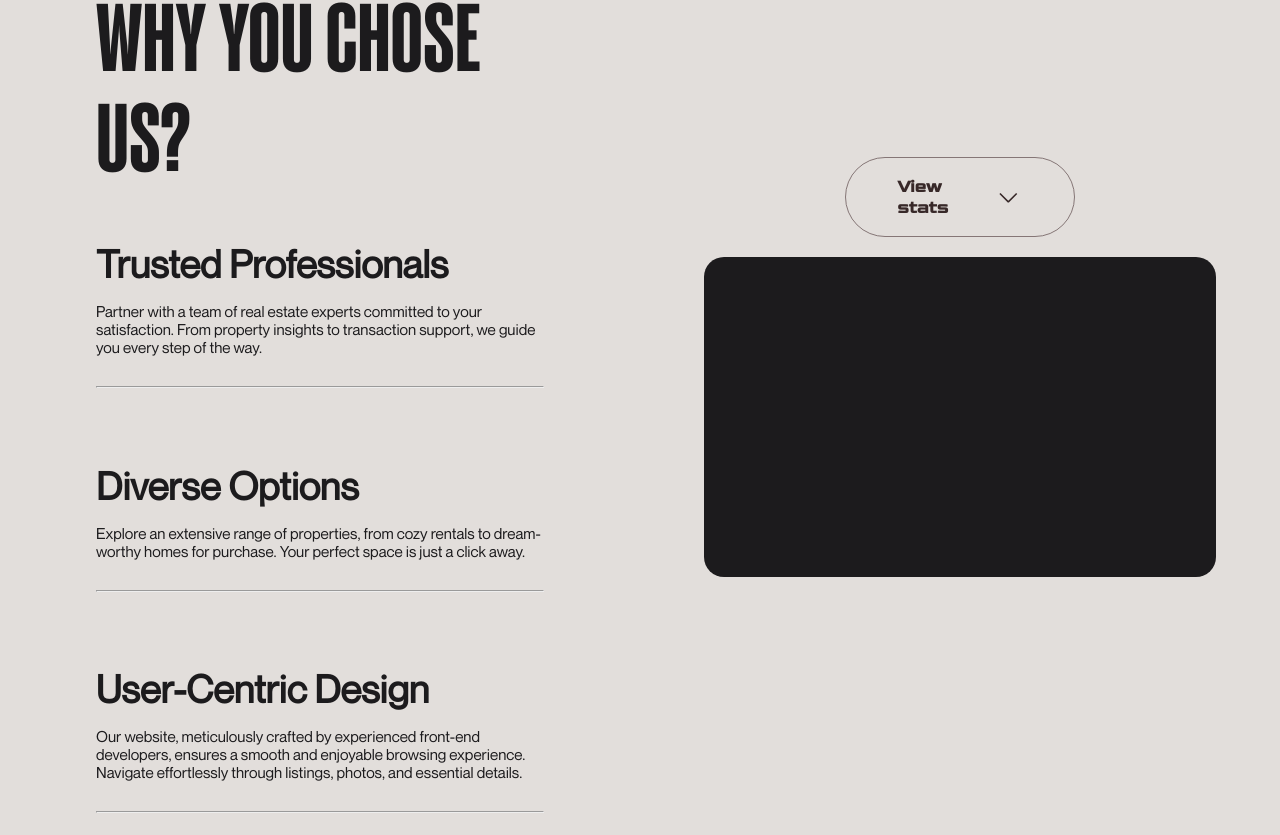
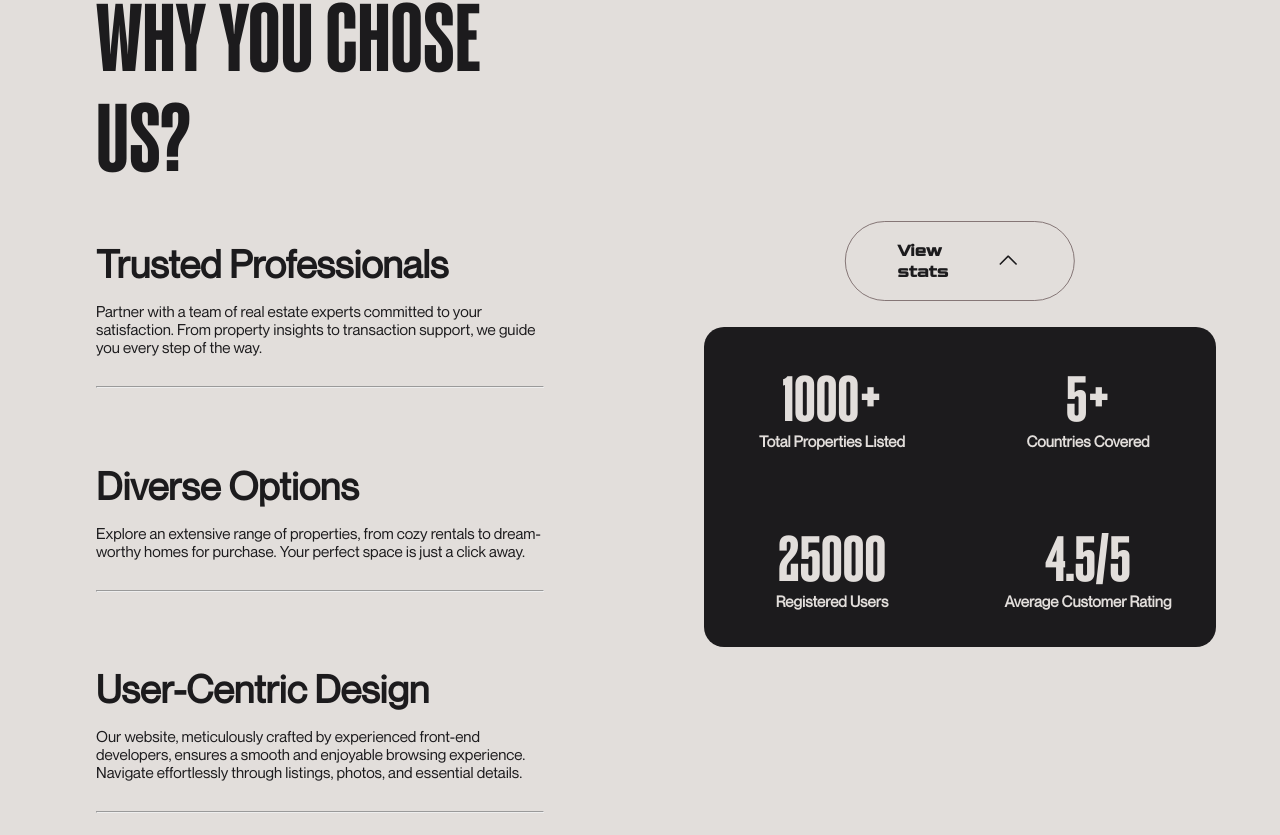
Before and after one commit to praxxOp/realestate, a Next.js app: page / in a window 1280 px wide. Shown: the part 3785-4620 px from the top of the page. Built offline with nearby package versions, Linux system fonts and the light colour scheme.

Commit message:
modified:   src/app/PageComponents/About/About.css 	modified:   src/app/PageComponents/About/About.jsx

```diff
--- a/src/app/PageComponents/About/About.css
+++ b/src/app/PageComponents/About/About.css
@@ -53,10 +53,8 @@
 .about__right {
   height: 110vh;
   width: 50%;
-  align-items: center;
-  justify-content: center;
-  display: flex;
-  flex-direction: column;
+  position: relative ;
+
 }
 .stats__button {
   width: 18vw;
@@ -67,7 +65,10 @@
   justify-content: center;
   align-items: center;
   cursor: pointer;
-  color: #372828;
+  position: absolute;
+  left: 50%;
+  top: 38%;
+  transform: translate(-50%, -50%);
 }
 
 .stats__button h4 {
@@ -93,12 +94,42 @@
 .stats__button:hover h4:before {
   width: 100%;
 }
-.stats__section{
+
+.main__stats{
+  width: 100%;
+height: 54.5%;
+position: absolute;
+bottom: 0%;
+left: 0%;
+overflow: hidden;
+}
+.stats__section {
   height: 40vh;
   width: 40vw;
   background-color: #1c1b1d;
-  margin-top: 1.5vw;
   border-radius: 20px;
+  display: grid;
+  grid-template-columns: 20vw 20vw;
+  color: #e2dedb;
+  position: absolute;
+  bottom: 20vh;
+ right: 50%;
+ transform: translate(50% );
+}
+
+.stats__section__children {
+  display: flex;
+  align-items: center;
+  justify-content: center;
+  flex-direction: column;
+}
+
+.stats__section__children h1 {
+  font-size: 5vw;
+}
+
+.stats__section__children h2 {
+  font-size: 1.2vw;
 }
 
 .about__image {
--- a/src/app/PageComponents/About/About.jsx
+++ b/src/app/PageComponents/About/About.jsx
@@ -1,12 +1,18 @@
 "use client";
-
+import { VscChevronUp } from "react-icons/vsc";
 import React, { useState } from "react";
 import "./About.css";
 import { MagnoSans, goldman, neuo } from "@/app/font";
 import Image from "next/image";
+import { motion, AnimatePresence, spring } from "framer-motion";
 
 import { VscChevronDown } from "react-icons/vsc";
 const About = () => {
+  const [toggle, settoggle] = useState(true);
+
+  const togglebutton = () => {
+    settoggle(!toggle);
+  };
   return (
     <>
       <div className="main__about">
@@ -53,15 +59,60 @@ const About = () => {
             </div>
           </div>
           <div className="about__right">
-            <div className="stats__button">
+            <div onClick={togglebutton} className="stats__button">
               <h4 className={goldman.className}>
                 View stats
-                <VscChevronDown size={30} style={{ marginLeft: "2px" }} />
+                {!toggle ? (
+                  <VscChevronDown size={30} style={{ marginLeft: "2px" }} />
+                ) : (
+                  <VscChevronUp size={30} style={{ marginLeft: "2px" }} />
+                )}
               </h4>
             </div>
-            <div className="stats__section">
-
-              </div>
+            <div className="main__stats">
+              <AnimatePresence>
+                {toggle ? (
+                  <motion.div
+                    animate={{
+                      bottom: "20vh",
+                    }}
+                    transition={{
+                      duration: 1.5,
+                      type: "spring",
+                    }}
+                    exit={{
+                      bottom: "60vh",
+                      transition: {
+                        duration: 1.5,
+                        type: "spring",
+                      },
+                    }}
+                    className={` ${MagnoSans.className}  stats__section`}
+                  >
+                    <div className="stats__section__children">
+                      <h1>1000+</h1>
+                      <h2 className={neuo.className}>
+                        Total Properties Listed
+                      </h2>
+                    </div>
+                    <div className="stats__section__children">
+                      <h1>5+</h1>
+                      <h2 className={neuo.className}>Countries Covered</h2>
+                    </div>
+                    <div className="stats__section__children">
+                      <h1>25000</h1>
+                      <h2 className={neuo.className}>Registered Users</h2>
+                    </div>
+                    <div className="stats__section__children">
+                      <h1>4.5/5</h1>
+                      <h2 className={neuo.className}>
+                        Average Customer Rating
+                      </h2>
+                    </div>
+                  </motion.div>
+                ) : null}
+              </AnimatePresence>
+            </div>
           </div>
         </div>
         <div className="about__image">
```
